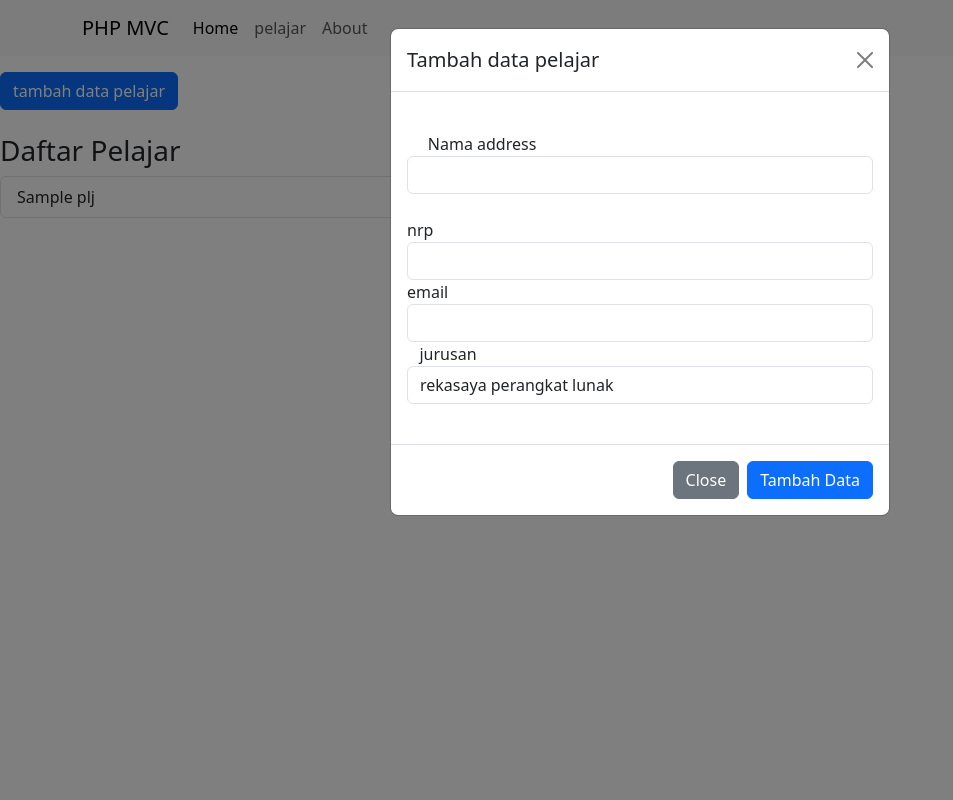
After one commit to indah329/phpmvc, a PHP site: the page made by app/views/pelajar/index.php in a window 1280 px wide, after a click on "tambah data pelajar". The commit adds this page. Shown: the whole page, without its empty margins (0-953 px from the left). Run offline with PHP 8.4, Linux system fonts and the light colour scheme; the template is opened without the code that fills it: most values are stand-ins (such as "Sample title", 1, 10 or a date in 2020); some libraries are stand-ins or nearby versions.

Commit message:
first commit

```diff
--- a/app/init.php
+++ b/app/init.php
@@ -2,5 +2,7 @@
 
 require_once 'core/app.php';
 require_once 'core/controller.php';
+require_once 'core/database.php';
+require_once 'core/flasher.php';
 
-require_once 'core/Constants.php';
+require_once 'config/config.php';
--- a/app/views/Templates/footer.php
+++ b/app/views/Templates/footer.php
@@ -1,5 +1,6 @@
 <script src="https://code.jquery.com/jquery-3.3.1.slim.min.js" integrity="sha384-q8i/X+965DzO0rT7abK41JStQIAqVgRVzpbzo5smXKp4YfRvH+8abtTE1Pi6jizo" crossorigin="anonymous"></script>
 <script src="https://cdnjs.cloudflare.com/ajax/libs/popper.js/1.14.3/umd/popper.min.js" integrity="sha384-ZMP7rVo3mIykV+2+9J3UJ46jBk0WLaUAdn689aCwoqbBJiSnjAK/l8WvCWPIPm49" crossorigin="anonymous"></script>
 <script src="<?= BASEURL ?>/js/bootstrap.js"></script>
+<script src="<?=BASEURL  ?>/js/script.js"></script>
 </body>
 </html>
--- a/app/views/Templates/header.php
+++ b/app/views/Templates/header.php
@@ -1,5 +1,5 @@
 <!DOCTYPE html>
-<html . lang="en">
+<html lang="en">
 <head>
    <meta charset="UTF-8">
    <title>Halaman <?= $data[ 'judul'];?></title>
@@ -16,7 +16,7 @@
   <div class="collapse navbar-collapse" id="navbarNavAltMarkup">
     <div class="navbar-nav">
       <a class="nav-item nav-link active" href="<?= BASEURL; ?>">Home</a>
-      <a class="nav-item nav-link" href="<?=pelajar; ?>/about">pelajar</a>
+      <a class="nav-item nav-link" href="<?=BASEURL; ?>/pelajar">pelajar</a>
       <a class="nav-item nav-link" href="<?=BASEURL; ?>/about">About</a>
     </div>
   </div>
--- /dev/null
+++ b/app/views/pelajar/index.php
@@ -0,0 +1,85 @@
+<div class="container mt-3">
+
+<div class="row">
+  <div class="col-lg-6">
+    <?php flasher::flash();?>
+  </div>
+</div>
+
+</div class="row">
+<div class="col-lg-6">
+  <button type="button" class="btn btn-primary" data-bs-toggle="modal" data-bs-target="#formModal">
+    tambah data pelajar
+  </button>
+  <br><br>
+  <h3>Daftar Pelajar</h3>
+  <ul class="list-group">
+    <?php foreach ($data['plj'] as $plj) : ?>
+      <li class="list-group-item">
+        <?= $plj['nama']; ?>
+        <a href="<?= BASEURL; ?>/pelajar/hapus/<?= $plj['id']; ?>" class="badge bg-danger float-end me-1"  onclick="return confirm('yakin?')">hapus</a>
+        <a href="<?= BASEURL; ?>/pelajar/ubah/<?= $plj['id']; ?>" class="badge bg-warning float-end me-1" data-bs-toggle="modal" data-bs-target="#formModal" data-id="<? $plj['id']; ?>">ubah</a>
+        <a href="<?= BASEURL; ?>/pelajar/detail/<?= $plj['id']; ?>" class="badge bg-primary float-end me-1">detail</a>
+
+
+
+      </li>
+    <?php endforeach; ?>
+  </ul>
+
+</div>
+</div>
+
+</div>
+
+
+<!-- Modal -->
+<div class="modal fade" id="formModal" tabindex="-1" aria-labelledby="formModalLabel" aria-hidden="true">
+  <div class="modal-dialog">
+    <div class="modal-content">
+      <div class="modal-header">
+        <h5 class="modal-title" id="formModalLabel">Tambah data pelajar</h5>
+        <button type="button" class="btn-close" data-bs-dismiss="modal" aria-label="Close"></button>
+      </div>
+      <div class="modal-body">
+
+        <form action="<?= BASEURL; ?>/pelajar/tambah" method="post">
+             <div class="form-group">
+                 <label for="nama">Nama address</label>
+                 <input type="text" class="form-control" id="nama" name="nama" />
+              </div>
+
+          <div class="form-group">
+            <label for="nrp">nrp</label>
+            <input type="number" class="form-control" id="nrp" name="nrp" />
+          </div>
+
+
+          <div class="form-group">
+            <label for="email">email</label>
+            <input type="email" class="form-control" id="email" name="email" />
+          </div>
+
+          <div class="form-group">
+               <label for="jurusan">jurusan</label>
+                 <select class="form-control" id="jurusan" name="jurusan">
+                     <option value="rekayasa perangkat lunak">rekasaya perangkat lunak</option>
+                 <option value="teknik komputer">teknik komputer</option>
+               <option value="rekayasa perangkat lunak">rekasaya perangkat lunak</option>
+              <option value="multimedia">multimedia</option>
+
+            </select>
+              </div>
+
+
+
+
+      </div>
+      <div class="modal-footer">
+        <button type="button" class="btn btn-secondary" data-bs-dismiss="modal">Close</button>
+        <button type="submit" class="btn btn-primary">Tambah Data</button>
+        </form>
+      </div>
+    </div>
+  </div>
+    </div>
--- a/public/index.php
+++ b/public/index.php
@@ -1,5 +1,6 @@
 <?php
-
+if( !session_id() ) session_start();
 require_once '../app/init.php';
 
+
 $app = new App;
```
Also changed, not shown: app/config/config.php (added, +9 -0 lines), app/controllers/Pelajar.php (+45 -2 lines), app/core/database.php (added, +79 -0 lines), app/core/flasher.php (added, +27 -0 lines), app/models/pelajar_model.php (added, +53 -0 lines), app/views/pelajar/detail.php (added, +13 -0 lines), public/js/script.js (added, +7 -0 lines).
